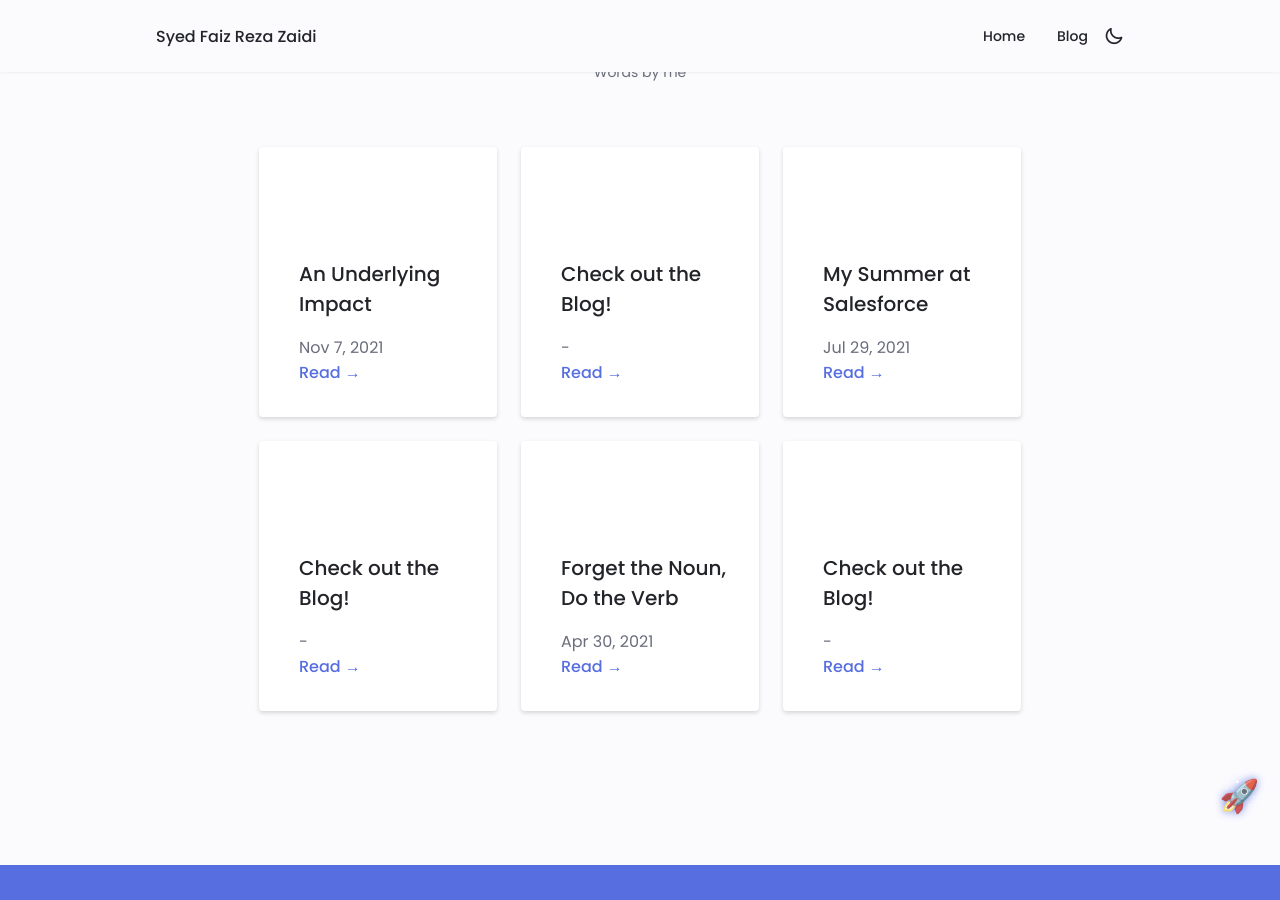
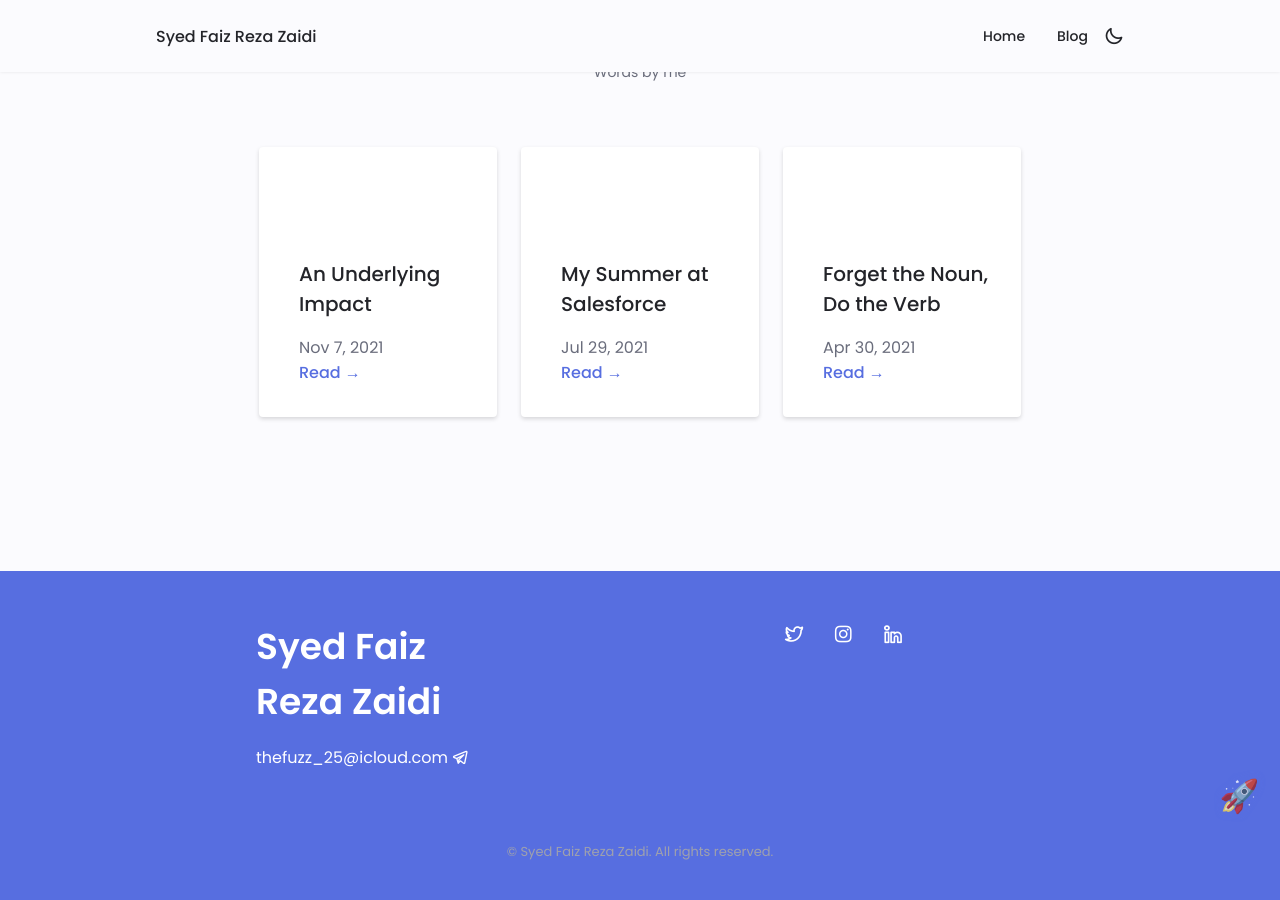
Before and after one commit to thefuzz25/Alt_Portfolio, a Jekyll site: the page built from index.md, in a window 1280 px wide and 900 px high, scrolled down 2866 px. Built offline with Jekyll 4.4.1, drawn with Linux system fonts in a browser that asks for light colours.

Commit message:
Update blog.html

```diff
--- a/_includes/home/blog.html
+++ b/_includes/home/blog.html
@@ -15,14 +15,6 @@
                 <a href="{{ post.url }}" class="button button-flex button--link">Read &rarr;</a>
            </div>
         </div>
-        <div class="blog__content">
-            <div>
-                <i class="uil blog__icon"></i>
-                <h3 class="blog__title">Check out the Blog!</h3>
-                <p>-</p>
-                <a href="{{ site.baseurl }}/blog" class="button button-flex button--link">Read &rarr;</a>
-           </div>
-        </div>
         {% endfor %}
     </div>
 </section>
```
